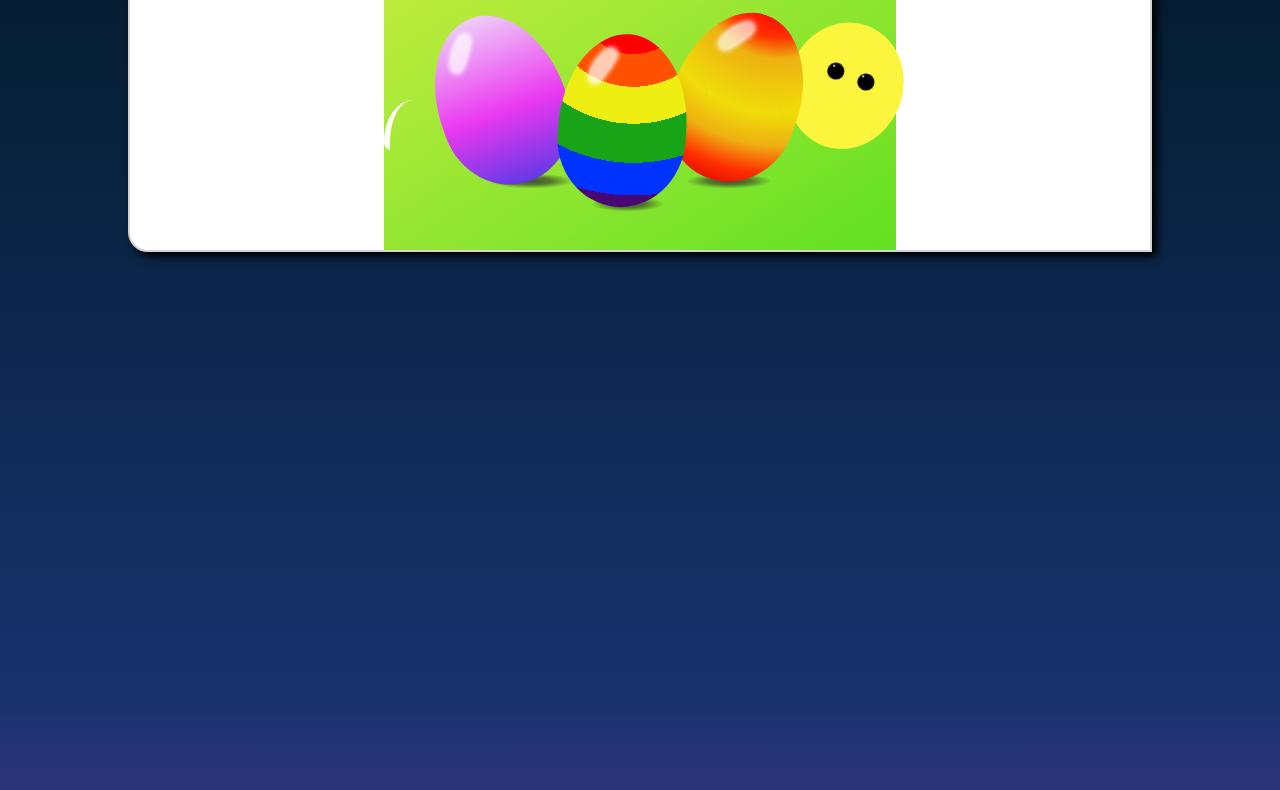
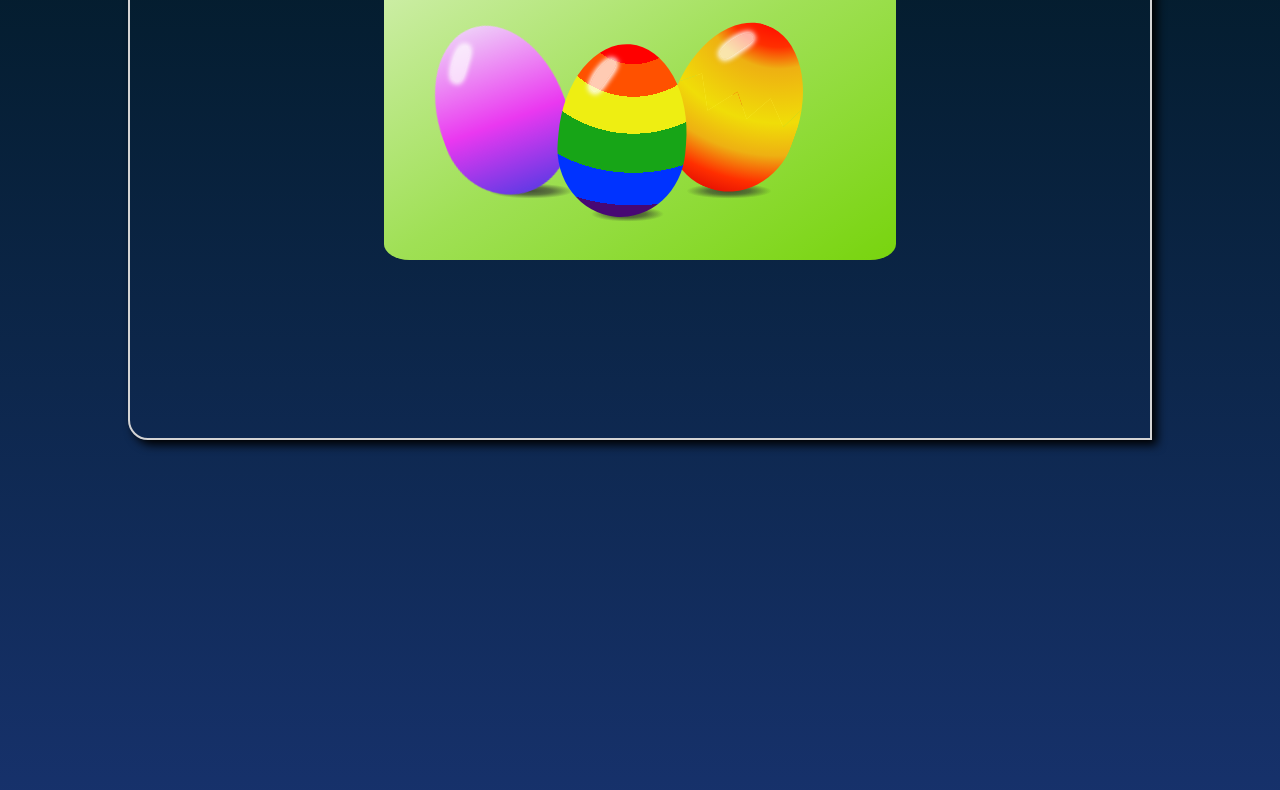
Before and after one commit to anna-1980/CSS-Playground, a plain HTML site: page random.html in a window 1280 px wide. Shown: the part 162-952 px from the top of the page. Drawn offline with Linux system fonts and the light colour scheme.

Commit message:
experimenting with card size

```diff
--- a/random.html
+++ b/random.html
@@ -55,7 +55,7 @@
       <div class="egg2"></div>
       <div class="egg2_shadow"></div>
     </div>
-    <div class="grass"></div>
+
   </div>
 </div>
 <!-- <div class="container-random">
--- a/styles/_random.scss
+++ b/styles/_random.scss
@@ -28,14 +28,16 @@ $shadow: rgb(0, 0, 0);
 
 
 .container-random{
-  height: content;
-  width: 80%;
+  height: 40vw;
+  width: 80vw;
   margin: auto;
   margin-top: 4rem;
+  padding: 1rem;
   border: 2px solid rgb(212, 212, 212);
   border-radius: 0px 20px 0px 20px;
   @include flex(column, flex-start, flex-start);
-  background-color: rgb(255, 255, 255);
+  // background-color: $gradient1-start;
+  background-color: transparent;
   box-shadow: 5px 5px 10px black;
   align-items: center;
 }
@@ -44,8 +46,10 @@ $shadow: rgb(0, 0, 0);
   height: 25vw;
   width: 40vw;
   position: relative;
+
+  border-radius: 5%;
   // @include flex(column, flex-start, flex-start);
-  background-color: rgb(80, 221, 10);
+  background-color: rgb(120, 212, 14);
 
 }
 
@@ -56,9 +60,11 @@ $shadow: rgb(0, 0, 0);
     left: 0%;
     height: 100%;
     width: 100%;
+    border-radius: 5%;
     background: linear-gradient( to bottom right,
-    rgba(254, 243, 88, 0.7),
-    rgba(255, 255, 255, 0.1)
+    rgba(252, 252, 252, 0.7),
+    rgba(252, 252, 252, 0.3),
+    rgba(255, 255, 255, 0)
     );
 }
 
@@ -186,7 +192,15 @@ overflow: hidden;
 
 }
 
+.egg1_spots{
+  div{
+    height: 10px;
+    width: 10px;
+  }
+}
+
 .spots1.egg1_spots{
+
   visibility: visible;
 }
 
@@ -445,11 +459,11 @@ overflow: visible;
 
 .egg3-inside1{
   position: absolute;
-  // right:16%;
-  right: -50%;
-  bottom: 31%;
-  height: 10vw;
-  width: 9vw;
+  right:17%;
+  // right: -50%;
+  bottom: 35%;
+  height: 9vw;
+  width: 8vw;
   margin: 0.5rem;
   border-radius: 50% 50% 50% 50%;
   z-index:1;
@@ -507,8 +521,21 @@ overflow: visible;
 
     .beak{
       position: inherit;
-      top: 35%;
-      right: 27%;
+      top: 42%;
+      left: 33%;
+      width: 20%;
+      height: 20%;
+      transform: rotateZ(45deg);
+      background-color: rgb(255, 44, 7);
+      border-top: 6px solid rgb(218, 47, 17);
+      border-right: 4px solid rgb(209, 51, 23);
+      border-left:3px solid rgb(255, 104, 78);
+
+      transform-origin: bottom;
+      border-bottom-left-radius: 20%;
+      border-top-right-radius: 20%;
+      border-top-left-radius: 100%;
+
     }
 
 
@@ -661,7 +688,7 @@ overflow: visible;
     bottom: 14.5%;
   }
   .wishes{
-    font-size: 1.5rem;
+    font-size: 2rem;
   }
 }
 
@@ -676,7 +703,7 @@ overflow: visible;
   }
 
   .wishes{
-    font-size: 1rem;
+    font-size: 1.5rem;
   }
 }
 
@@ -692,72 +719,19 @@ overflow: visible;
   }
 
   .wishes{
-    font-size: 1rem;
+    font-size: 1.3rem;
   }
 
-  .eye-left, .eye-right{
 
-  }
 }
 
-// try the grass
-
-.grass {
-  position: absolute;
-  // border-top: 1px solid #ffffff;
-  border-left: 6px solid #fefefe;
-  border-top-left-radius: 100%;
-  border-bottom-left-radius: 20%;
-  width: 35px;
-  height: 50px;
-  top:170px;
-  // filter: drop-shadow(30px 0 #90be6d) drop-shadow(160px 0 #90be6d) drop-shadow(120px 0 #90be6d);
-}
-
-// .grass:before {
-//   content:"";
-//   position: absolute;
-//   border-top: 1px solid #90be6d;
-//   border-right: 6px solid #90be6d;
-//   width: 35px;
-//   height: 50px;
-//   border-top-right-radius: 100%;
-//   top:0;
-//   filter: drop-shadow(30px 0 #90be6d) drop-shadow(30px 0 #90be6d);
-//   left:-60px;
-// }
-
-// .grass:after {
-//   content:"";
-//   position: absolute;
-//   border-top: 1px solid #90be6d;
-//   border-right: 6px solid #90be6d;
-//   width: 20px;
-//   height: 35px;
-//   border-top-right-radius: 100%;
-//   top:20px;
-//   filter: drop-shadow(30px 0 #90be6d) drop-shadow(30px 0 #90be6d);
-//   left:-60px;
-// }
 
 
-///// - alternatives:
-
-// .egg2{
-//   position: absolute;
-//   z-index: 3;
-//   bottom: 15%;
-//   right: 40%;
-//   transform: rotateZ(5deg);
-//   // background-color: yellow;
-//   background: radial-gradient(circle at 50% -20%,
-//    rgb(255, 0, 0) 10% 25%,
-//    rgb(255, 81, 0) 25% 40%,
-//    rgb(238, 238, 18) 40% 57%,
-//    rgb(23, 165, 23) 57% 75%,
-//    rgb(0, 51, 255) 75% 90%,
-//    rgb(71, 8, 116) 90% 100%);
-//  background-repeat:repeat ;
-// overflow: visible;
-
-//}
+ //useful for later use
+  // border-left: 6px solid #fefefe;
+  // border-top-left-radius: 100%;
+  // border-bottom-left-radius: 20%;
+  // width: 35px;
+  // height: 50px;
+  // top:170px;
+  // filter: drop-shadow(30px 0 #90be6d) drop-shadow(160px 0 #90be6d) drop-shadow(120px 0 #90be6d);
```
Also changed, not shown: buttons.html (+1 -1 lines), cards.html (+1 -1 lines), styles/main.css, 1 other file.
